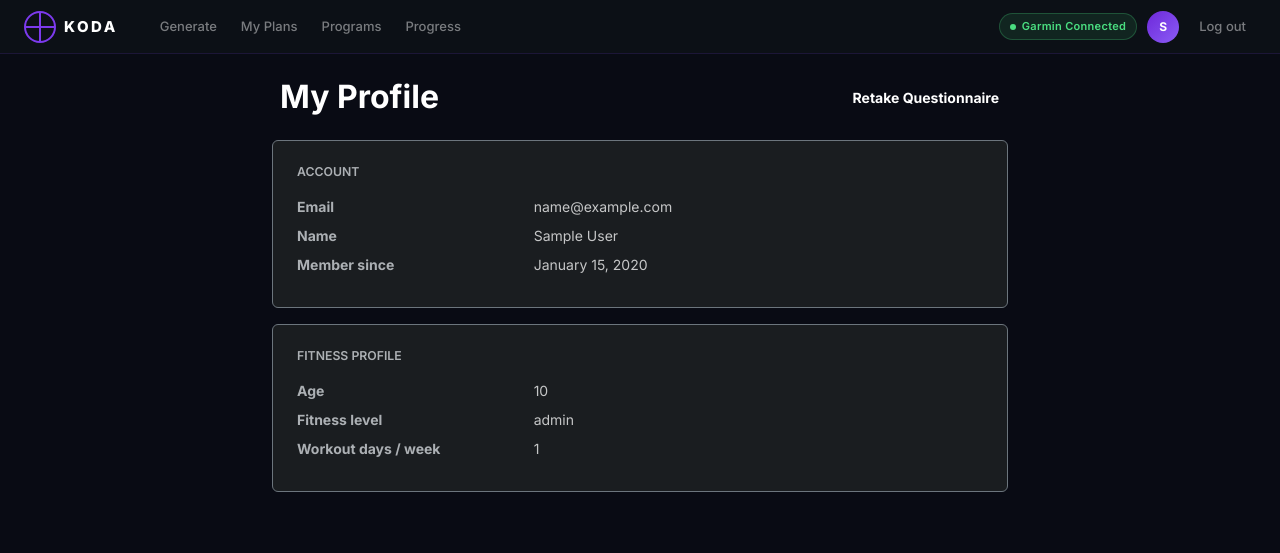
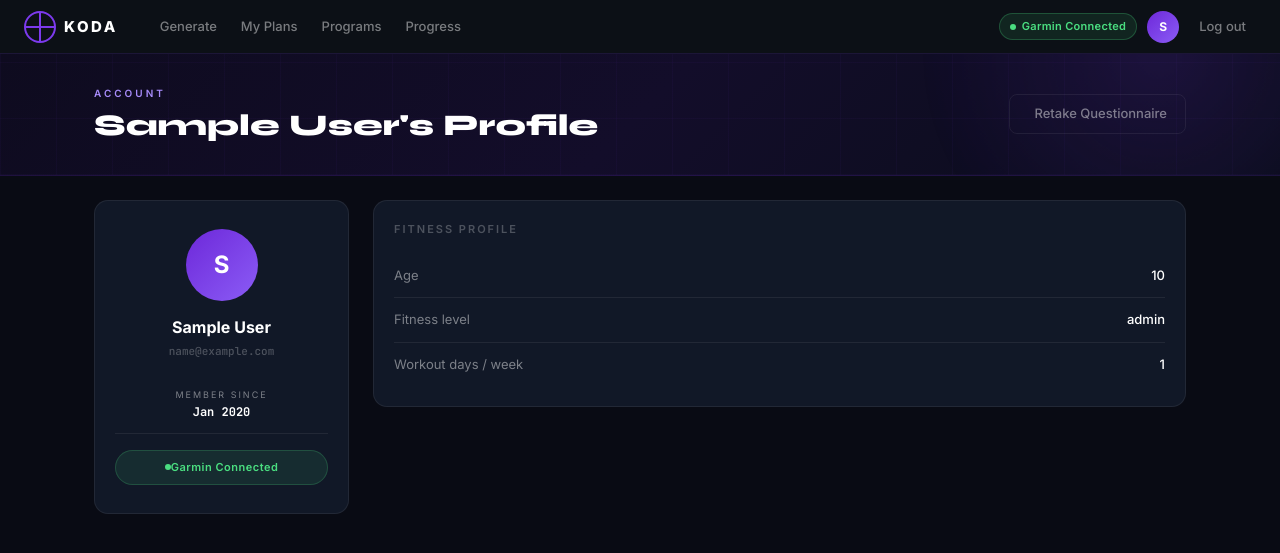
Before and after one commit to Danielsuri/GarminForge, a FastAPI app: page /my/profile in a window 1280 px wide. Shown: the top 553 px of the page. Run offline with FastAPI, Linux system fonts and the light colour scheme; the visitor is signed in with stand-in values (Sample User, id 1); tables that the repository leaves empty hold one stand-in row (values such as "Sample post").

Commit message:
feat(koda): rebuild Profile page with avatar card and fitness info sections
Co-Authored-By: Claude Sonnet 4.6 <noreply@anthropic.com>

```diff
--- a/web/templates/my_profile.html
+++ b/web/templates/my_profile.html
@@ -1,110 +1,193 @@
 {% extends "base.html" %}
-{% block title %}GarminForge — {{ t("profile_title") }}{% endblock %}
+{% block title %}Koda — {{ t("profile_title") }}{% endblock %}
+{% block main_class %}{% endblock %}
 
 {% block content %}
-<div class="row justify-content-center">
-  <div class="col-12 col-md-10 col-lg-8">
 
-    <div class="d-flex align-items-center justify-content-between mb-4">
-      <h2 class="fw-bold mb-0"><i class="bi bi-person-circle me-2 text-info"></i>{{ t("profile_title") }}</h2>
-      <a href="/my/questionnaire" class="btn btn-garmin btn-sm">
-        <i class="bi bi-pencil me-1"></i>{% if forge_user.questionnaire_completed %}{{ t("profile_retake") }}{% else %}{{ t("profile_complete_q") }}{% endif %}
+{# ===== Page hero ===== #}
+<div class="koda-page-hero">
+  <div class="koda-hero-texture"></div>
+  <div class="koda-hero-glow koda-hero-glow--br"></div>
+  <div class="container-xl px-3 px-lg-4" style="position:relative;z-index:1;">
+    <div class="d-flex align-items-start justify-content-between gap-3 flex-wrap">
+      <div>
+        <div class="koda-eyebrow">Account</div>
+        <h1 class="koda-page-title">
+          {{ forge_user.display_name or forge_user.email }}'s Profile
+        </h1>
+      </div>
+      <div class="d-flex align-items-center" style="padding-top:8px;">
+        <a href="{{ url_for('questionnaire_page') }}" class="btn-koda-ghost" style="padding:9px 18px;font-size:13px;">
+          <i class="bi bi-pencil" style="font-size:11px;"></i>
+          {% if forge_user.questionnaire_completed %}{{ t("profile_retake") }}{% else %}{{ t("profile_complete_q") }}{% endif %}
         </a>
       </div>
-
-    <!-- Account info -->
-    <div class="card bg-dark-subtle border-secondary mb-3">
-      <div class="card-body p-4">
-        <h6 class="fw-semibold mb-3 text-muted text-uppercase small">{{ t("profile_account") }}</h6>
-        <dl class="row mb-0">
-          <dt class="col-sm-4 text-muted">{{ t("profile_email") }}</dt>
-          <dd class="col-sm-8">{{ forge_user.email }}</dd>
-          {% if forge_user.display_name %}
-          <dt class="col-sm-4 text-muted">{{ t("profile_name") }}</dt>
-          <dd class="col-sm-8">{{ forge_user.display_name }}</dd>
-          {% endif %}
-          <dt class="col-sm-4 text-muted">{{ t("profile_member_since") }}</dt>
-          <dd class="col-sm-8">{{ forge_user.created_at.strftime('%B %d, %Y') }}</dd>
-        </dl>
+    </div>
   </div>
 </div>
 
+{# ===== Main content ===== #}
+<div class="container-xl px-3 px-lg-4 py-4">
+  <div class="row g-4">
+
+    {# ===== Left column: avatar card ===== #}
+    <div class="col-12 col-md-4 col-lg-3">
+      <div class="koda-avatar-card">
+
+        {# Large avatar circle #}
+        <div class="koda-avatar-lg" aria-hidden="true">
+          {{ (forge_user.display_name or forge_user.email or 'K')[0] | upper }}
+        </div>
+
+        {# Display name #}
+        <div style="font-weight:700;font-size:16px;color:var(--text-primary);margin-bottom:4px;">
+          {{ forge_user.display_name or forge_user.email }}
+        </div>
+
+        {# Email in mono #}
+        {% if forge_user.display_name %}
+        <div style="font-family:'JetBrains Mono',monospace;font-size:11px;color:var(--text-muted);margin-bottom:16px;word-break:break-all;">
+          {{ forge_user.email }}
+        </div>
+        {% else %}
+        <div style="margin-bottom:16px;"></div>
+        {% endif %}
+
+        {# Member since stat #}
+        <div class="koda-info-row" style="justify-content:center;flex-direction:column;gap:2px;text-align:center;">
+          <div class="koda-info-label" style="font-size:9px;text-transform:uppercase;letter-spacing:2px;">{{ t("profile_member_since") }}</div>
+          <div style="font-family:'JetBrains Mono',monospace;font-size:12px;color:var(--text-primary);font-weight:600;">
+            {{ forge_user.created_at.strftime('%b %Y') }}
+          </div>
+        </div>
+
+        {# Garmin status #}
+        <div style="margin-top:16px;">
+          {% if authenticated %}
+            <div class="koda-badge koda-badge--green" style="width:100%;justify-content:center;padding:8px 12px;font-size:11px;">
+              <span class="koda-badge-dot" style="width:6px;height:6px;border-radius:50%;background:currentColor;display:inline-block;"></span>
+              {{ t("nav_garmin_connected") }}
+            </div>
+          {% else %}
+            <div class="koda-badge koda-badge--slate" style="width:100%;justify-content:center;padding:8px 12px;font-size:11px;">
+              <span style="width:6px;height:6px;border-radius:50%;background:currentColor;display:inline-block;"></span>
+              {{ t("nav_garmin_not_connected") }}
+            </div>
+          {% endif %}
+        </div>
+
+      </div>
+    </div>
+
+    {# ===== Right column: fitness info ===== #}
+    <div class="col-12 col-md-8 col-lg-9">
+
       {% if forge_user.questionnaire_completed %}
 
-    <!-- Fitness profile summary -->
-    <div class="card bg-dark-subtle border-secondary mb-3">
-      <div class="card-body p-4">
-        <h6 class="fw-semibold mb-3 text-muted text-uppercase small">{{ t("profile_fitness") }}</h6>
-        <dl class="row mb-0">
+      {# Fitness info card #}
+      <div class="koda-card mb-4">
+        <div style="font-size:11px;font-weight:600;text-transform:uppercase;letter-spacing:2px;color:var(--text-muted);margin-bottom:16px;">
+          {{ t("profile_fitness") }}
+        </div>
 
         {% if forge_user.age %}
-          <dt class="col-sm-4 text-muted">{{ t("profile_age") }}</dt>
-          <dd class="col-sm-8">{{ forge_user.age }}</dd>
+        <div class="koda-info-row">
+          <span class="koda-info-label">{{ t("profile_age") }}</span>
+          <span class="koda-info-value">{{ forge_user.age }}</span>
+        </div>
         {% endif %}
 
         {% if forge_user.fitness_level %}
-          <dt class="col-sm-4 text-muted">{{ t("profile_fitness_level") }}</dt>
-          <dd class="col-sm-8">{{ t(fitness_level_keys.get(forge_user.fitness_level, forge_user.fitness_level)) }}</dd>
+        <div class="koda-info-row">
+          <span class="koda-info-label">{{ t("profile_fitness_level") }}</span>
+          <span class="koda-info-value">
+            {{ t(fitness_level_keys.get(forge_user.fitness_level, forge_user.fitness_level)) }}
+          </span>
+        </div>
         {% endif %}
 
         {% if forge_user.weekly_workout_days %}
-          <dt class="col-sm-4 text-muted">{{ t("profile_workout_days") }}</dt>
-          <dd class="col-sm-8">{{ forge_user.weekly_workout_days }}</dd>
+        <div class="koda-info-row">
+          <span class="koda-info-label">{{ t("profile_workout_days") }}</span>
+          <span class="koda-info-value">{{ forge_user.weekly_workout_days }}</span>
+        </div>
         {% endif %}
 
+      </div>
+
+      {# Goals card #}
       {% if user_goals %}
-          <dt class="col-sm-4 text-muted">{{ t("profile_goals") }}</dt>
-          <dd class="col-sm-8">
+      <div class="koda-card mb-4">
+        <div style="font-size:11px;font-weight:600;text-transform:uppercase;letter-spacing:2px;color:var(--text-muted);margin-bottom:14px;">
+          {{ t("profile_goals") }}
+        </div>
+        <div class="d-flex flex-wrap gap-2">
           {% for g in user_goals %}
-            <span class="badge bg-secondary me-1 mb-1">{{ goal_labels.get(g, g) }}</span>
+          <span class="koda-badge koda-badge--violet">{{ goal_labels.get(g, g) }}</span>
           {% endfor %}
-          </dd>
+        </div>
+      </div>
       {% endif %}
 
+      {# Equipment card #}
       {% if user_equipment %}
-          <dt class="col-sm-4 text-muted">{{ t("profile_equipment") }}</dt>
-          <dd class="col-sm-8">
+      <div class="koda-card mb-4">
+        <div style="font-size:11px;font-weight:600;text-transform:uppercase;letter-spacing:2px;color:var(--text-muted);margin-bottom:14px;">
+          {{ t("profile_equipment") }}
+        </div>
+        <div class="d-flex flex-wrap gap-2">
           {% for e in user_equipment %}
-            <span class="badge bg-secondary me-1 mb-1">{{ eq_labels.get(e, e) }}</span>
+          <span class="koda-badge koda-badge--slate">{{ eq_labels.get(e, e) }}</span>
           {% endfor %}
-          </dd>
+        </div>
+      </div>
       {% endif %}
 
-          {% if user_diet %}
-          <dt class="col-sm-4 text-muted">{{ t("profile_diet") }}</dt>
-          <dd class="col-sm-8">
-            {% for d in user_diet %}
-            <span class="badge bg-secondary me-1 mb-1">{{ diet_labels.get(d, d) }}</span>
+      {# Health notes card #}
+      {% if user_health %}
+      <div class="koda-card mb-4">
+        <div style="font-size:11px;font-weight:600;text-transform:uppercase;letter-spacing:2px;color:var(--text-muted);margin-bottom:14px;">
+          {{ t("profile_health") }}
+        </div>
+        <div class="d-flex flex-wrap gap-2">
+          {% for h in user_health %}
+          <span class="koda-badge koda-badge--amber">{{ health_labels.get(h, h) }}</span>
           {% endfor %}
-          </dd>
+        </div>
+      </div>
       {% endif %}
 
-          {% if user_health %}
-          <dt class="col-sm-4 text-muted">{{ t("profile_health") }}</dt>
-          <dd class="col-sm-8">
-            {% for h in user_health %}
-            <span class="badge bg-warning text-dark me-1 mb-1">{{ health_labels.get(h, h) }}</span>
+      {# Diet card (only if data exists) #}
+      {% if user_diet %}
+      <div class="koda-card mb-4">
+        <div style="font-size:11px;font-weight:600;text-transform:uppercase;letter-spacing:2px;color:var(--text-muted);margin-bottom:14px;">
+          {{ t("profile_diet") }}
+        </div>
+        <div class="d-flex flex-wrap gap-2">
+          {% for d in user_diet %}
+          <span class="koda-badge koda-badge--slate">{{ diet_labels.get(d, d) }}</span>
           {% endfor %}
-          </dd>
-          {% endif %}
-
-        </dl>
         </div>
       </div>
+      {% endif %}
 
       {% else %}
 
-    <div class="card bg-dark-subtle border-secondary mb-3">
-      <div class="card-body p-4 text-center py-5">
-        <div class="mb-3" style="font-size:2.5rem">&#x1F4CB;</div>
-        <h5 class="fw-semibold mb-2">{{ t("profile_no_profile") }}</h5>
-        <p class="text-muted mb-3">{{ t("profile_no_profile_desc") }}</p>
-        <a href="/my/questionnaire" class="btn btn-garmin">{{ t("profile_take_q") }}</a>
-      </div>
+      {# No profile empty state #}
+      <div class="koda-empty koda-card">
+        <div class="koda-phi koda-phi--lg mx-auto mb-4" aria-hidden="true"></div>
+        <h3 class="koda-empty-title">{{ t("profile_no_profile") }}</h3>
+        <p class="koda-empty-body mb-4">{{ t("profile_no_profile_desc") }}</p>
+        <a href="{{ url_for('questionnaire_page') }}" class="btn-koda-primary">
+          {{ t("profile_take_q") }}
+        </a>
       </div>
 
       {% endif %}
 
     </div>
+
   </div>
+</div>
+
 {% endblock %}
```
Lines whose indentation alone changed are shown as unchanged.
